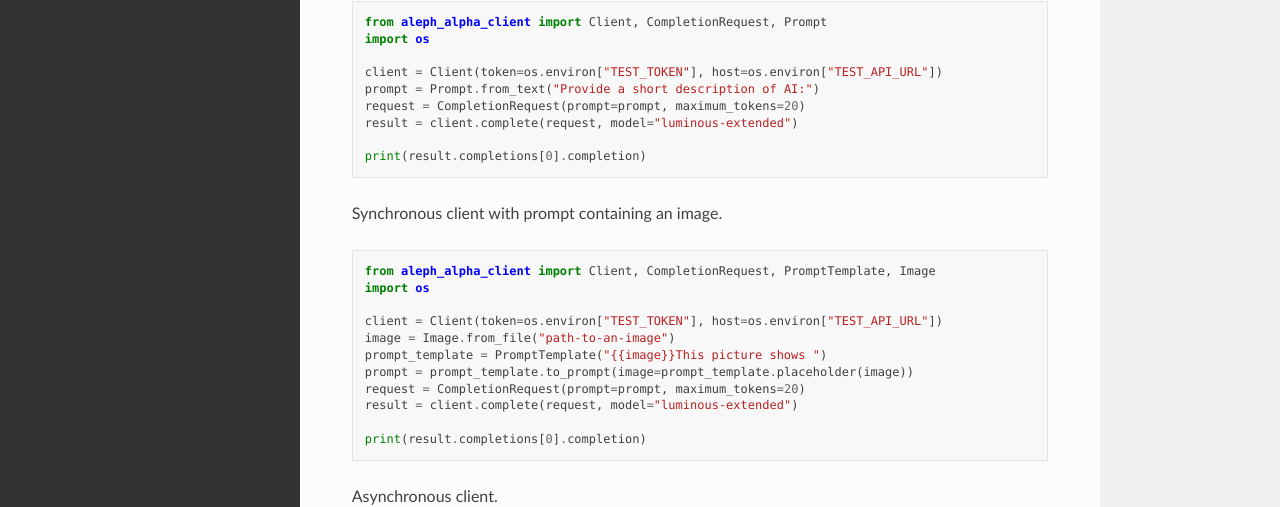
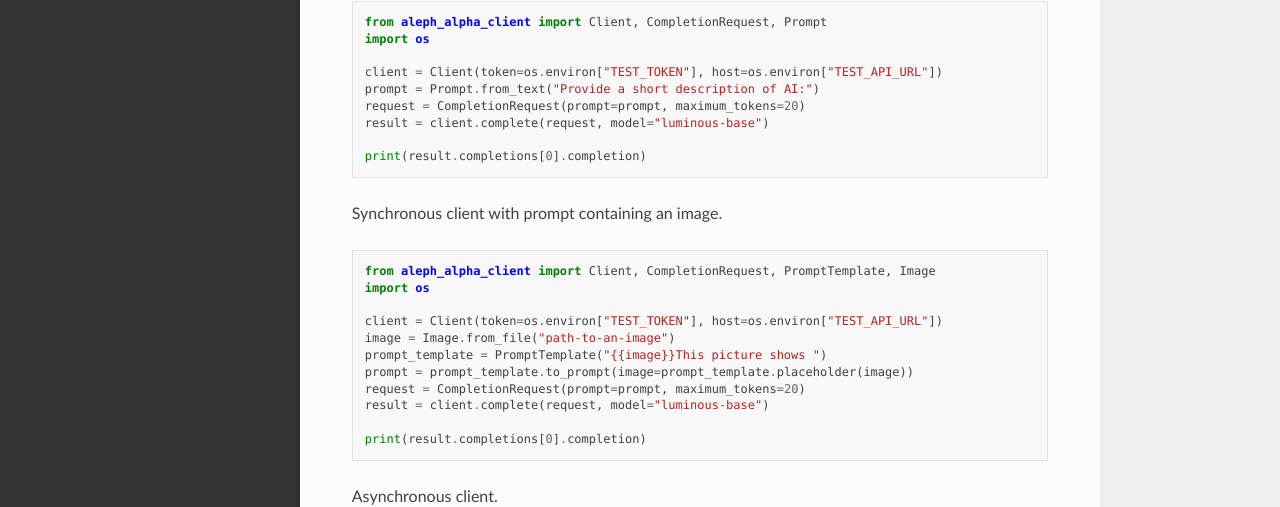
Before and after one commit to Aleph-Alpha/aleph-alpha-client, a Sphinx documentation site: the page built from docs/source/index.rst, in a window 1280 px wide and 900 px high. Shown: the part 311-818 px from the top of the window. Built offline with Sphinx 7.4.7 and the Read the Docs theme 3.1.0, drawn with Linux system fonts in a browser that asks for light colours.

Commit message:
Remove references to luminous-extended

```diff
--- a/docs/source/index.rst
+++ b/docs/source/index.rst
@@ -21,7 +21,7 @@ Synchronous client.
       client = Client(token=os.environ["TEST_TOKEN"], host=os.environ["TEST_API_URL"])
       prompt = Prompt.from_text("Provide a short description of AI:")
       request = CompletionRequest(prompt=prompt, maximum_tokens=20)
-      result = client.complete(request, model="luminous-extended")
+      result = client.complete(request, model="luminous-base")
 
       print(result.completions[0].completion)
 
@@ -37,7 +37,7 @@ Synchronous client with prompt containing an image.
       prompt_template = PromptTemplate("{{image}}This picture shows ")
       prompt = prompt_template.to_prompt(image=prompt_template.placeholder(image))
       request = CompletionRequest(prompt=prompt, maximum_tokens=20)
-      result = client.complete(request, model="luminous-extended")
+      result = client.complete(request, model="luminous-base")
 
       print(result.completions[0].completion)
 
```
Also changed, not shown: Changelog.md (+1 -0 lines), 1 other file.
